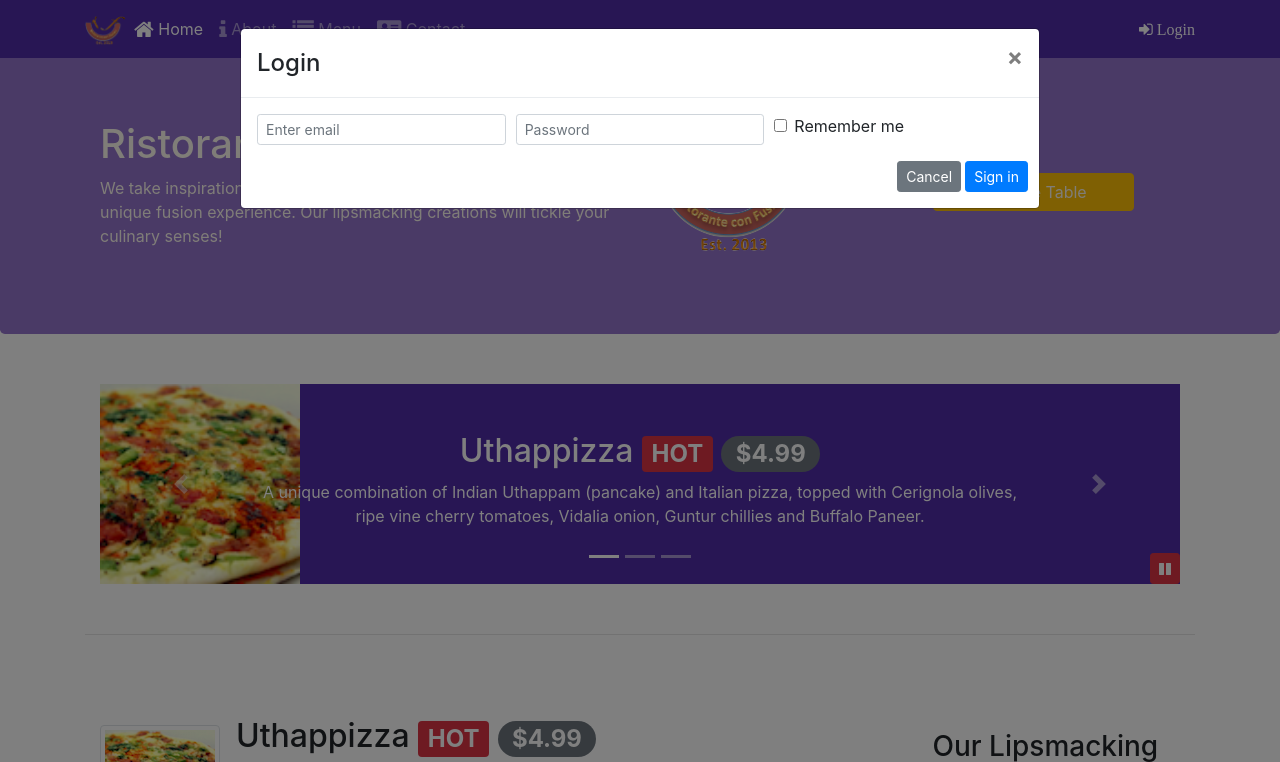
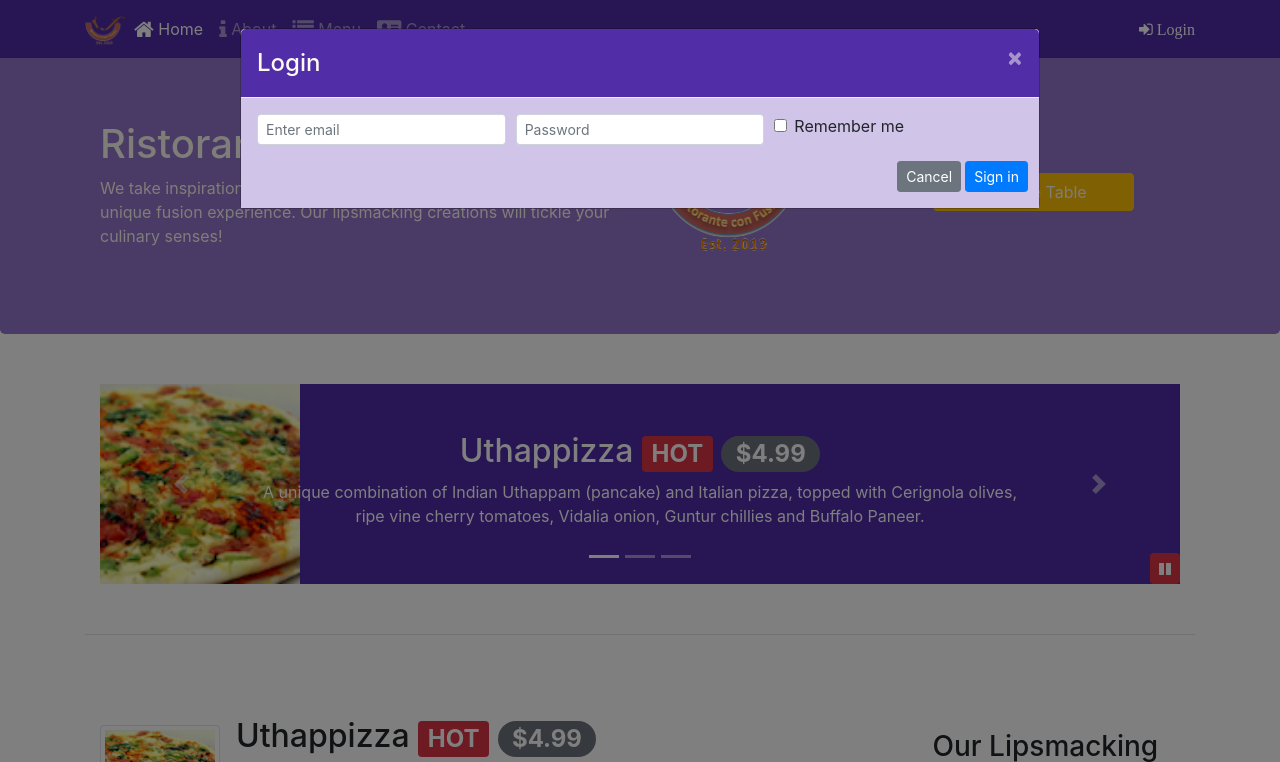
Before and after one commit to sumitkumarjethani/Intro-Bootstrap, a website: page index.html in a window 1280 px wide. Both pictures are taken after a click on the link "Login". Shown: the top 762 px of the page. Drawn offline with nearby package versions, Linux system fonts and the light colour scheme.

Commit message:
Assignment 4 Bootstrap

```diff
--- a/css/styles.scss
+++ b/css/styles.scss
@@ -68,6 +68,21 @@ body {
   }
 }
 
+.modal {
+  .modal-header {
+    background: $background-dark;
+    .modal-title {
+      color: floralwhite;
+    }
+    button {
+      color: floralwhite;
+    }
+  }
+  .modal-body {
+    background: $background-pale;
+  }
+}
+
 #carouselButton {
 	right: 0px;
 	position: absolute;
--- a/index.html
+++ b/index.html
@@ -43,9 +43,7 @@
                     </li>
                 </ul>
                 <span class="navbar-text">
-                    <a data-toggle="modal" data-target="#loginModal">
-                        <span class="fa fa-sign-in"> Login</span>
-                    </a>
+                    <a id="loginLink"><span class="fa fa-sign-in"> Login</span></a>
                 </span>
             </div>
         </div>
@@ -175,10 +173,7 @@
                             <img src="img/logo.png" class="img-fluid">
                         </div>
                         <div class="col-12 col-sm-5 align-self-center">
-                            <a role="button" class="btn btn-warning btn-block"
-                            data-toggle="modal" data-target="#reserveModal">
-                            Reserve Table
-                            </a>
+                            <a id="reserveLink" role="button" class="btn btn-warning btn-block">Reserve Table</a>
                         </div>
                     </div>
                 </div>
@@ -352,6 +347,12 @@
     <script src="node_modules/bootstrap/dist/js/bootstrap.min.js"></script>
     <script>
         $(document).ready(function(){
+            $('#reserveLink').click(function(){
+                $('#reserveModal').modal('show');
+            });
+            $('#loginLink').click(function(){
+                $('#loginModal').modal('show');
+            });
             $('#mycarousel').carousel({interval:2000});
             $('#carouselButton').click(function() {
                 if ($('#carouselButton').children('span').hasClass('fa-pause')) {
```
Also changed, not shown: css/styles.css.
